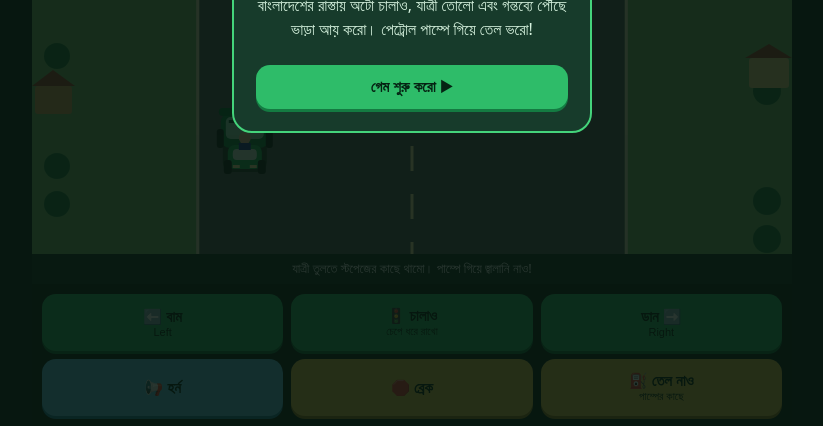
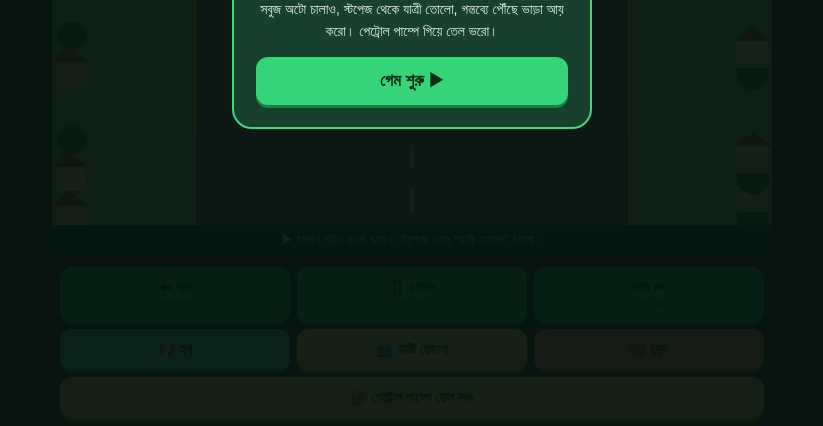
Before and after one commit to abdolmotaleb275-sys/-, a plain HTML site: page index.html in a window 1280 px wide. Shown: the part 374-800 px from the top of the page, without its empty margins (228-1051 px from the left). Drawn offline with Linux system fonts and the light colour scheme.

Commit message:
Update index.html

```diff
--- a/index.html
+++ b/index.html
@@ -1,121 +1,107 @@
+
 <!doctype html>
 <html lang="bn">
 <head>
-<meta charset="utf-8">
-<meta name="viewport" content="width=device-width,initial-scale=1,maximum-scale=1,user-scalable=no">
+<meta charset="utf-8"><meta name="viewport" content="width=device-width,initial-scale=1,maximum-scale=1,user-scalable=no">
 <title>Bangladesh TukTuk Driver</title>
 <style>
-*{box-sizing:border-box} body{margin:0;background:#10251d;color:#fff;font-family:system-ui,Arial,sans-serif;overflow:hidden;touch-action:none}
-#wrap{height:100dvh;display:flex;flex-direction:column;max-width:760px;margin:auto;background:#173b2b}
-header{padding:9px 12px;display:flex;justify-content:space-between;align-items:center;background:#0b2118;font-weight:700}
-.stats{display:flex;gap:12px;font-size:13px;flex-wrap:wrap}
-#game{display:block;width:100%;flex:1;min-height:0;background:#78b96a}
-#message{min-height:30px;text-align:center;padding:5px;font-size:13px;background:#143324}
-.controls{display:grid;grid-template-columns:1fr 1fr 1fr;gap:8px;padding:10px;background:#0b2118}
-button{border:0;border-radius:14px;padding:13px 8px;background:#2ebc69;color:#052313;font-weight:800;font-size:15px;box-shadow:0 3px 0 #147b42;touch-action:none}
-button:active{transform:translateY(2px);box-shadow:0 1px 0 #147b42}
-button.secondary{background:#e4c64d;box-shadow:0 3px 0 #9d8122}
-button.horn{background:#61c9ed;box-shadow:0 3px 0 #2784a5}
-button:disabled{opacity:.5}
-.small{font-size:11px;font-weight:500;display:block}
-#overlay{position:fixed;inset:0;background:#06150edb;display:flex;align-items:center;justify-content:center;padding:22px}
-.panel{max-width:360px;background:#173b2b;border:2px solid #44d47b;border-radius:20px;padding:22px;text-align:center}
-.panel h1{margin:0 0 8px;font-size:25px}.panel p{line-height:1.5;color:#d7f3df}
-.panel button{width:100%;margin-top:8px}
-</style>
-</head>
+*{box-sizing:border-box}html,body{margin:0;width:100%;height:100%;overflow:hidden;background:#10291d;color:#fff;font-family:Arial,system-ui,sans-serif;touch-action:none}
+#app{height:100dvh;max-width:720px;margin:auto;display:flex;flex-direction:column;background:#173b2b}
+header{flex:none;background:#092519;padding:9px 10px;display:flex;align-items:center;justify-content:space-between;gap:5px;font-weight:bold;font-size:14px}
+.stats{display:flex;gap:9px;font-size:12px;white-space:nowrap}
+#scene{display:block;flex:1 1 auto;width:100%;height:55vh;min-height:180px;background:#80c66d}
+#hint{flex:none;min-height:34px;text-align:center;background:#17442d;padding:7px 5px;font-size:13px}
+.controls{flex:none;display:grid;grid-template-columns:repeat(3,1fr);gap:7px;padding:8px;background:#092519}
+button{border:0;border-radius:12px;padding:12px 4px;background:#35d477;color:#062b17;font-weight:800;font-size:14px;box-shadow:0 3px 0 #168148;touch-action:none}
+button:active{transform:translateY(2px);box-shadow:0 1px 0 #168148}
+.blue{background:#6bd4f4;box-shadow:0 3px 0 #2583a3}.yellow{background:#f1d45a;box-shadow:0 3px 0 #a48827}.red{background:#ff8b73;box-shadow:0 3px 0 #a84331}
+button span{display:block;font-size:10px;font-weight:500;margin-top:2px}
+#cover{position:fixed;inset:0;background:#06150eeF;display:flex;align-items:center;justify-content:center;padding:20px;z-index:5}
+.panel{width:min(360px,100%);padding:22px;border-radius:20px;border:2px solid #43d67b;background:#17412d;text-align:center}
+.panel h1{margin:0 0 8px}.panel p{font-size:14px;line-height:1.55;color:#e0f4e6}
+.panel button{width:100%;font-size:17px;padding:14px}
+</style></head>
 <body>
-<div id="wrap">
-<header><div>🛺 বাংলাদেশ টুকটুক ড্রাইভার</div><div class="stats"><span>💰 ৳<b id="money">0</b></span><span>⛽ <b id="fuel">100</b>%</span><span>👤 <b id="pax">0</b>/3</span></div></header>
-<canvas id="game"></canvas>
-<div id="message">যাত্রী তুলতে স্টপেজের কাছে থামো। পাম্পে গিয়ে জ্বালানি নাও!</div>
+<div id="app">
+<header><div>🛺 টুকটুক ড্রাইভার</div><div class="stats"><span>৳<b id="cash">0</b></span><span>⛽<b id="fuel">100</b>%</span><span>👥<b id="people">0</b>/3</span></div></header>
+<canvas id="scene"></canvas>
+<div id="hint">▶ চালাও বাটন চেপে ধরো। স্টপেজে এলে “যাত্রী তোলো” চাপো।</div>
 <div class="controls">
-<button id="left">⬅️ বাম<span class="small">Left</span></button>
-<button id="drive">🚦 চালাও<span class="small">চেপে ধরে রাখো</span></button>
-<button id="right">ডান ➡️<span class="small">Right</span></button>
-<button id="horn" class="horn">📢 হর্ন</button>
-<button id="brake" class="secondary">🛑 ব্রেক</button>
-<button id="refuel" class="secondary">⛽ তেল নাও<span class="small">পাম্পের কাছে</span></button>
-</div>
-</div>
-<div id="overlay"><div class="panel"><h1>🛺 TukTuk Driver</h1><p>বাংলাদেশের রাস্তায় অটো চালাও, যাত্রী তোলো এবং গন্তব্যে পৌঁছে ভাড়া আয় করো। পেট্রোল পাম্পে গিয়ে তেল ভরো!</p><button id="start">গেম শুরু করো ▶</button></div></div>
+<button id="left">⬅ বাম<span>চেপে ধরো</span></button>
+<button id="go">🚦 চালাও<span>চেপে ধরো</span></button>
+<button id="right">ডান ➡<span>চেপে ধরো</span></button>
+<button id="horn" class="blue">📢 হর্ন</button>
+<button id="pickup" class="yellow">👥 যাত্রী তোলো</button>
+<button id="brake" class="red">🛑 ব্রেক</button>
+<button id="fuelup" class="yellow" style="grid-column:span 3">⛽ পেট্রোল পাম্পে তেল নাও</button>
+</div></div>
+<div id="cover"><div class="panel"><h1>🇧🇩 বাংলাদেশ টুকটুক</h1><p>সবুজ অটো চালাও, স্টপেজ থেকে যাত্রী তোলো, গন্তব্যে পৌঁছে ভাড়া আয় করো। পেট্রোল পাম্পে গিয়ে তেল ভরো।</p><button id="start">গেম শুরু ▶</button></div></div>
 <script>
-const canvas=document.getElementById('game'),ctx=canvas.getContext('2d');
-const $=id=>document.getElementById(id);
-let W=360,H=600, dpr=1, player={x:180,y:470}, fuel=100,money=0,pax=0,speed=0,roadOffset=0,started=false,gameOver=false;
-let left=false,right=false,drive=false,brake=false, hornFlash=0;
-let stopY=150, pumpY=-500, last=0, distance=0;
-function resize(){const r=canvas.getBoundingClientRect();dpr=Math.min(devicePixelRatio||1,2);W=r.width;H=r.height;canvas.width=W*dpr;canvas.height=H*dpr;ctx.setTransform(dpr,0,0,dpr,0,0);player.x=Math.min(Math.max(player.x, W*.28),W*.72)}
-window.addEventListener('resize',resize);resize();
-function rounded(x,y,w,h,r,color){ctx.fillStyle=color;ctx.beginPath();ctx.roundRect(x,y,w,h,r);ctx.fill()}
-function drawAuto(x,y){ // stylized green tuk-tuk
-  // shadow
-  rounded(x-22,y-18,44,54,10,'#294331');
-  // rear passenger cabin
-  rounded(x-24,y-23,48,35,9,'#148b4a');
-  rounded(x-19,y-19,38,22,5,'#9ce5bc');
-  ctx.fillStyle='#145c39';ctx.fillRect(x-16,y-16,32,3);
-  // front hood
-  rounded(x-17,y+9,34,24,7,'#22b95e');
-  rounded(x-12,y+13,24,11,4,'#d7f4df');
-  // roof
-  rounded(x-26,y-28,52,8,4,'#08783c');
-  // wheels
-  rounded(x-28,y-7,7,19,3,'#17221c');rounded(x+21,y-7,7,19,3,'#17221c');
-  rounded(x-21,y+24,8,14,3,'#17221c');rounded(x+13,y+24,8,14,3,'#17221c');
-  // driver
-  ctx.fillStyle='#f2c39b';ctx.beginPath();ctx.arc(x,y+2,6,0,Math.PI*2);ctx.fill();
-  ctx.fillStyle='#243c9a';ctx.fillRect(x-6,y+7,12,7);
-  ctx.fillStyle='#fff2a6';ctx.fillRect(x-12,y+29,7,3);ctx.fillRect(x+5,y+29,7,3);
+const c=document.getElementById('scene'),g=c.getContext('2d'),$=id=>document.getElementById(id);
+let w=360,h=500,dpr=1,started=false,px=180,py=0,road=0,fuel=100,cash=0,people=0,stopY=120,pumpY=-380,travel=0,horn=0;
+let keys={left:false,right:false,go:false,brake:false};
+function resize(){let r=c.getBoundingClientRect();w=r.width;h=r.height;dpr=Math.min(devicePixelRatio||1,2);c.width=Math.round(w*dpr);c.height=Math.round(h*dpr);g.setTransform(dpr,0,0,dpr,0,0);py=h*.77;px=Math.max(w*.34,Math.min(w*.66,px||w/2));}
+new ResizeObserver(resize).observe(c);resize();
+function text(s,x,y,size=12,color='#fff'){g.fillStyle=color;g.font='bold '+size+'px Arial';g.fillText(s,x,y)}
+function rr(x,y,a,b,r,col){g.fillStyle=col;g.beginPath();g.roundRect(x,y,a,b,r);g.fill()}
+function roadside(){
+ g.fillStyle='#83c96d';g.fillRect(0,0,w,h);
+ for(let i=-1;i<9;i++){let y=((i*105+road*.48)%(h+105)+h+105)%(h+105)-45;
+  g.fillStyle='#287c42';g.beginPath();g.arc(20,y,15,0,7);g.fill();g.beginPath();g.arc(w-19,y+38,16,0,7);g.fill();
+  rr(2,y+25,32,25,3,'#e9c77d');rr(w-36,y+4,34,28,3,'#e6d69c');
+  g.fillStyle='#a64d37';g.beginPath();g.moveTo(0,y+26);g.lineTo(18,y+10);g.lineTo(36,y+26);g.fill();
+  g.beginPath();g.moveTo(w-39,y+5);g.lineTo(w-19,y-9);g.lineTo(w,y+5);g.fill();
+ }
+ g.fillStyle='#555b5d';g.fillRect(w*.2,0,w*.6,h);
+ g.fillStyle='#eee2b4';g.fillRect(w*.2-3,0,3,h);g.fillRect(w*.8,0,3,h);
+ g.strokeStyle='#fff0a5';g.lineWidth=3;g.setLineDash([24,20]);g.lineDashOffset=-road;g.beginPath();g.moveTo(w/2,0);g.lineTo(w/2,h);g.stroke();g.setLineDash([]);
 }
-function drawRoad(){
- ctx.fillStyle='#78b96a';ctx.fillRect(0,0,W,H);
- // trees and roadside houses
- for(let i=-1;i<8;i++){let y=((i*110+roadOffset*.55)% (H+110)+H+110)%(H+110)-50;
-  ctx.fillStyle='#277b43';ctx.beginPath();ctx.arc(25,y,13,0,7);ctx.fill();ctx.beginPath();ctx.arc(W-25,y+35,14,0,7);ctx.fill();
-  if(i%2===0){rounded(3,y+30,37,28,3,'#d9a45f');ctx.fillStyle='#a44735';ctx.beginPath();ctx.moveTo(0,y+30);ctx.lineTo(21,y+14);ctx.lineTo(43,y+30);ctx.fill();rounded(W-43,y+2,40,30,3,'#e5d18a');ctx.fillStyle='#a44735';ctx.beginPath();ctx.moveTo(W-47,y+2);ctx.lineTo(W-23,y-12);ctx.lineTo(W,y+2);ctx.fill();}
+function stop(){
+ rr(w*.035,stopY-19,w*.16,39,4,'#ffe69a');text('STOP',w*.055,stopY+4,10,'#503b1c');
+ g.fillStyle='#4b3320';g.fillRect(w*.12,stopY-34,4,15);g.fillStyle='#f4c49a';g.beginPath();g.arc(w*.122,stopY-40,7,0,7);g.fill();
+}
+function pump(){
+ rr(w*.81,pumpY-27,w*.17,55,5,'#fff0c9');text('PETROL',w*.82,pumpY-7,9,'#9e342b');text('PUMP',w*.84,pumpY+7,9,'#9e342b');rr(w*.85,pumpY+11,13,10,2,'#df4b3b');
+}
+function auto(){
+ // visible green three-wheeler viewed from behind
+ rr(px-25,py-27,50,54,9,'#087a3d');rr(px-20,py-23,40,27,5,'#a9e8c0');
+ g.fillStyle='#155c37';g.fillRect(px-17,py-19,34,3);
+ rr(px-17,py+5,34,24,7,'#20b85c');rr(px-11,py+9,22,12,3,'#dff7e7');
+ rr(px-29,py-11,8,24,3,'#17231c');rr(px+21,py-11,8,24,3,'#17231c');rr(px-20,py+23,8,12,3,'#17231c');rr(px+12,py+23,8,12,3,'#17231c');
+ rr(px-28,py-34,56,9,4,'#086331');
+ // driver head and shirt
+ g.fillStyle='#f0bd91';g.beginPath();g.arc(px,py+1,7,0,7);g.fill();rr(px-7,py+7,14,11,3,'#244d9a');
+ for(let i=0;i<people;i++){g.fillStyle='#f1c39d';g.beginPath();g.arc(px-12+i*12,py-16,4,0,7);g.fill()}
+}
+function draw(){roadside();stop();pump();auto();if(horn>0){text('PON PON! 📢',px-35,py-50,17,'#fff');horn--}}
+function say(s){$('hint').textContent=s}
+function refresh(){$('cash').textContent=cash;$('fuel').textContent=Math.ceil(fuel);$('people').textContent=people}
+function loop(){
+ if(started){
+  let moving=keys.go&&!keys.brake&&fuel>0;
+  if(keys.left)px-=3.3;if(keys.right)px+=3.3;px=Math.max(w*.25,Math.min(w*.75,px));
+  if(moving){let v=2.8;road+=v;stopY+=v;pumpY+=v;travel+=v;fuel=Math.max(0,fuel-.012);if(fuel===0)say('তেল শেষ! পেট্রোল পাম্পে গিয়ে তেল নাও।')}
+  if(stopY>h+45)stopY=-120-Math.random()*180;
+  if(pumpY>h+55)pumpY=-500-Math.random()*350;
+  if(travel>=950){travel=0;if(people){let earned=people*50;cash+=earned;people=0;refresh();say('গন্তব্যে পৌঁছেছ! ৳'+earned+' ভাড়া পেয়েছ।')} }
+  refresh();
  }
- ctx.fillStyle='#555b5b';ctx.fillRect(W*.22,0,W*.56,H);
- ctx.fillStyle='#e7dfb9';ctx.fillRect(W*.22-3,0,3,H);ctx.fillRect(W*.78,0,3,H);
- ctx.strokeStyle='#f6e9a8';ctx.lineWidth=3;ctx.setLineDash([25,23]);ctx.lineDashOffset=-roadOffset;ctx.beginPath();ctx.moveTo(W/2,0);ctx.lineTo(W/2,H);ctx.stroke();ctx.setLineDash([]);
+ draw();requestAnimationFrame(loop)
 }
-function drawStop(y){rounded(W*.06,y-24, W*.14,48,5,'#f3df8a');ctx.fillStyle='#543d20';ctx.font='bold 10px sans-serif';ctx.fillText('STOP',W*.075,y+3);ctx.fillStyle='#fff';ctx.beginPath();ctx.arc(W*.15,y-34,8,0,7);ctx.fill();ctx.fillStyle='#333';ctx.fillRect(W*.147,y-26,6,20);ctx.fillStyle='#ffd0a0';ctx.beginPath();ctx.arc(W*.15,y-48,7,0,7);ctx.fill();ctx.fillStyle='#225';ctx.fillRect(W*.14,y-41,12,13)}
-function drawPump(y){rounded(W*.81,y-32,W*.17,64,6,'#f5e8c8');ctx.fillStyle='#d43d32';ctx.font='bold 10px sans-serif';ctx.fillText('PETROL',W*.82,y-12);ctx.fillText('PUMP',W*.835,y+1);rounded(W*.85,y+7,18,17,3,'#e34b3b')}
-function draw(){
- drawRoad();
- // roadside objects
- drawStop(stopY);drawPump(pumpY);
- // passengers shown inside rear cabin
- if(pax>0){ctx.fillStyle='#f4c59b';for(let i=0;i<pax;i++){ctx.beginPath();ctx.arc(player.x-12+i*12,player.y-12,4,0,7);ctx.fill()}}
- drawAuto(player.x,player.y);
- if(hornFlash>0){ctx.fillStyle='#fff';ctx.font='bold 20px sans-serif';ctx.fillText('PON! 📢',player.x-32,player.y-48);hornFlash--}
-}
-function say(s){$('message').textContent=s}
-function update(dt){
- if(!started||gameOver)return;
- let moving=drive&&!brake&&fuel>0;
- speed=moving?155:0;
- if(brake)speed=0;
- if(left)player.x-=145*dt;if(right)player.x+=145*dt;
- player.x=Math.max(W*.27,Math.min(W*.73,player.x));
- if(moving){roadOffset+=speed*dt;distance+=speed*dt;fuel=Math.max(0,fuel-0.9*dt);stopY+=speed*dt;pumpY+=speed*dt;}
- else {stopY+=speed*dt;pumpY+=speed*dt;}
- if(stopY>H+50){stopY=-150-Math.random()*180;}
- if(pumpY>H+80){pumpY=-700-Math.random()*500;}
- // pickup/dropoff and pump proximity
- if(Math.abs(stopY-player.y)<38 && Math.abs(player.x-W*.15)<W*.2){
-   if(pax<3){pax++;$('pax').textContent=pax;say('যাত্রী উঠেছে! গন্তব্যে পৌঁছাতে সামনে চালাও।');stopY=-500;}
- }
- if(distance>700){distance=0;if(pax>0){money+=50*pax;pax=0;$('money').textContent=money;$('pax').textContent=pax;say('গন্তব্যে পৌঁছেছ! ভাড়া পেয়েছ ৳'+50*3+'।');}}
- if(fuel<=0){say('জ্বালানি শেষ! পাম্পে যেতে রিফুয়েল বোতাম চাপো।');}
- $('fuel').textContent=Math.round(fuel);
-}
-function loop(t){let dt=Math.min((t-last)/1000||0,.04);last=t;update(dt);draw();requestAnimationFrame(loop)}
 requestAnimationFrame(loop);
-function bindHold(id,fn){let el=$(id);el.addEventListener('pointerdown',e=>{e.preventDefault();fn(true)});['pointerup','pointercancel','pointerleave'].forEach(ev=>el.addEventListener(ev,()=>fn(false)))}
-bindHold('left',v=>left=v);bindHold('right',v=>right=v);bindHold('drive',v=>drive=v);bindHold('brake',v=>brake=v);
-$('horn').onclick=()=>{hornFlash=25;say('পোঁ পোঁ! হর্ন বাজছে!')};
-$('refuel').onclick=()=>{if(Math.abs(pumpY-player.y)<95 && player.x>W*.58){fuel=100;$('fuel').textContent=100;say('ট্যাংক ভর্তি! আবার চালাতে পারো।')}else say('তেল নিতে পেট্রোল পাম্পের একদম কাছে যাও।')};
-$('start').onclick=()=>{$('overlay').style.display='none';started=true;say('চালাও বাটন চেপে ধরে অটো চালাও। স্টপেজে গিয়ে যাত্রী তোলো!')};
-</script>
-</body></html>
+function hold(id,key){let el=$(id);el.addEventListener('pointerdown',e=>{e.preventDefault();keys[key]=true;el.setPointerCapture(e.pointerId)});['pointerup','pointercancel','lostpointercapture'].forEach(ev=>el.addEventListener(ev,()=>keys[key]=false))}
+hold('left','left');hold('right','right');hold('go','go');hold('brake','brake');
+$('start').onclick=()=>{$('cover').style.display='none';started=true;say('অটো চালাতে চালাও চেপে ধরো। বাম-ডান দিয়ে রাস্তা বদলাও।')};
+$('horn').onclick=()=>{horn=35;say('পোঁ পোঁ! হর্ন বাজছে।')};
+$('pickup').onclick=()=>{
+ if(Math.abs(stopY-py)<95 && px<w*.55){
+  if(people<3){people++;stopY=-800;refresh();say('যাত্রী অটোতে উঠেছে! সামনে চালিয়ে গন্তব্যে যাও।')}
+  else say('অটোতে ৩ জন যাত্রী আছে। গন্তব্যে পৌঁছে নামাও।')
+ }else say('যাত্রী তুলতে বাম পাশের STOP চিহ্নের কাছে অটো থামাও।');
+};
+$('fuelup').onclick=()=>{
+ if(Math.abs(pumpY-py)<105 && px>w*.55){fuel=100;pumpY=-900;refresh();say('পেট্রোল ভরে গেছে! আবার চালাও।')}
+ else say('তেল নিতে ডান পাশের PETROL PUMP চিহ্নের কাছে যাও এবং অটো থামাও।');
+};
+</script></body></html>
```
